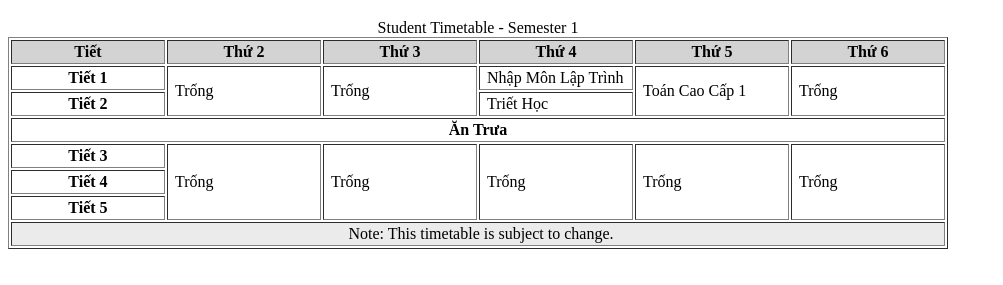
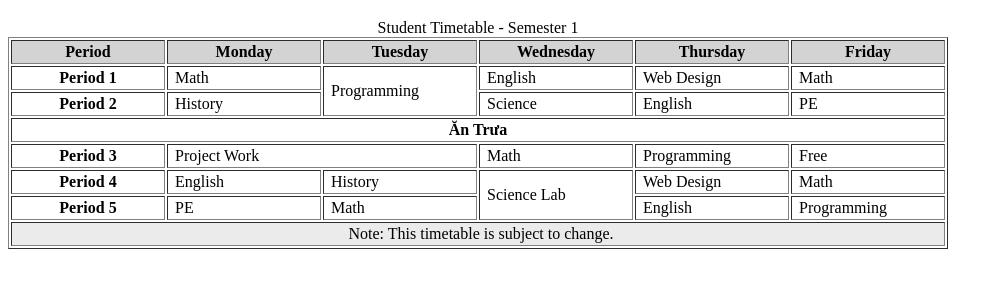
Before and after one commit to NamFnt/bang_thoi_khoa_bieu, a website: page index.html in a window 1280 px wide. Shown: the part 61-346 px from the top of the page, without its empty margins (0-1003 px from the left). Drawn offline with Linux system fonts and the light colour scheme.

Commit message:
Update index.html

```diff
--- a/index.html
+++ b/index.html
@@ -39,44 +39,55 @@
         <caption>Student Timetable - Semester 1</caption>
         <thead>
         <tr>
-            <th>Tiết</th>
-            <th>Thứ 2</th>
-            <th>Thứ 3</th>
-            <th>Thứ 4</th>
-            <th>Thứ 5</th>
-            <th>Thứ 6</th>
+            <th>Period</th>
+            <th>Monday</th>
+            <th>Tuesday</th>
+            <th>Wednesday</th>
+            <th>Thursday</th>
+            <th>Friday</th>
         </tr>
         </thead>
         <tbody>
         <tr>
-            <th>Tiết 1</th>
-            <td rowspan="2">Trống</td>
-            <td rowspan="2">Trống</td>
-            <td>Nhập Môn Lập Trình</td>
-            <td rowspan="2">Toán Cao Cấp 1</td>
-            <td rowspan="2">Trống</td>
+            <th>Period 1</th>
+            <td>Math</td>
+            <td rowspan="2">Programming</td>
+            <td>English</td>
+            <td>Web Design</td>
+            <td>Math</td>
 
         </tr>
         <tr>
-            <th>Tiết 2</th>
-            <td>Triết Học</td>
+            <th>Period 2</th>
+            <td>History</td>
+            <td>Science</td>
+            <td>English</td>
+            <td>PE</td>
         </tr>
         <tr>
             <th colspan="6">Ăn Trưa</th>
         </tr>
         <tr>
-            <th>Tiết 3</th>
-            <td rowspan="3">Trống</td>
-            <td rowspan="3">Trống</td>
-            <td rowspan="3">Trống</td>
-            <td rowspan="3">Trống</td>
-            <td rowspan="3">Trống</td>
+            <th>Period 3</th>
+            <td colspan="2">Project Work</td>
+            <td>Math</td>
+            <td>Programming</td>
+            <td>Free</td>
         </tr>
         <tr>
-            <th>Tiết 4</th>
+            <th>Period 4</th>
+            <td>English</td>
+            <td>History</td>
+            <td rowspan="2">Science Lab</td>
+            <td>Web Design</td>
+            <td>Math</td>
         </tr>
         <tr>
-            <th>Tiết 5</th>
+            <th>Period 5</th>
+            <td>PE</td>
+            <td>Math</td>
+            <td>English</td>
+            <td>Programming</td>
         </tr>
         </tbody>
         <tfoot>
```
